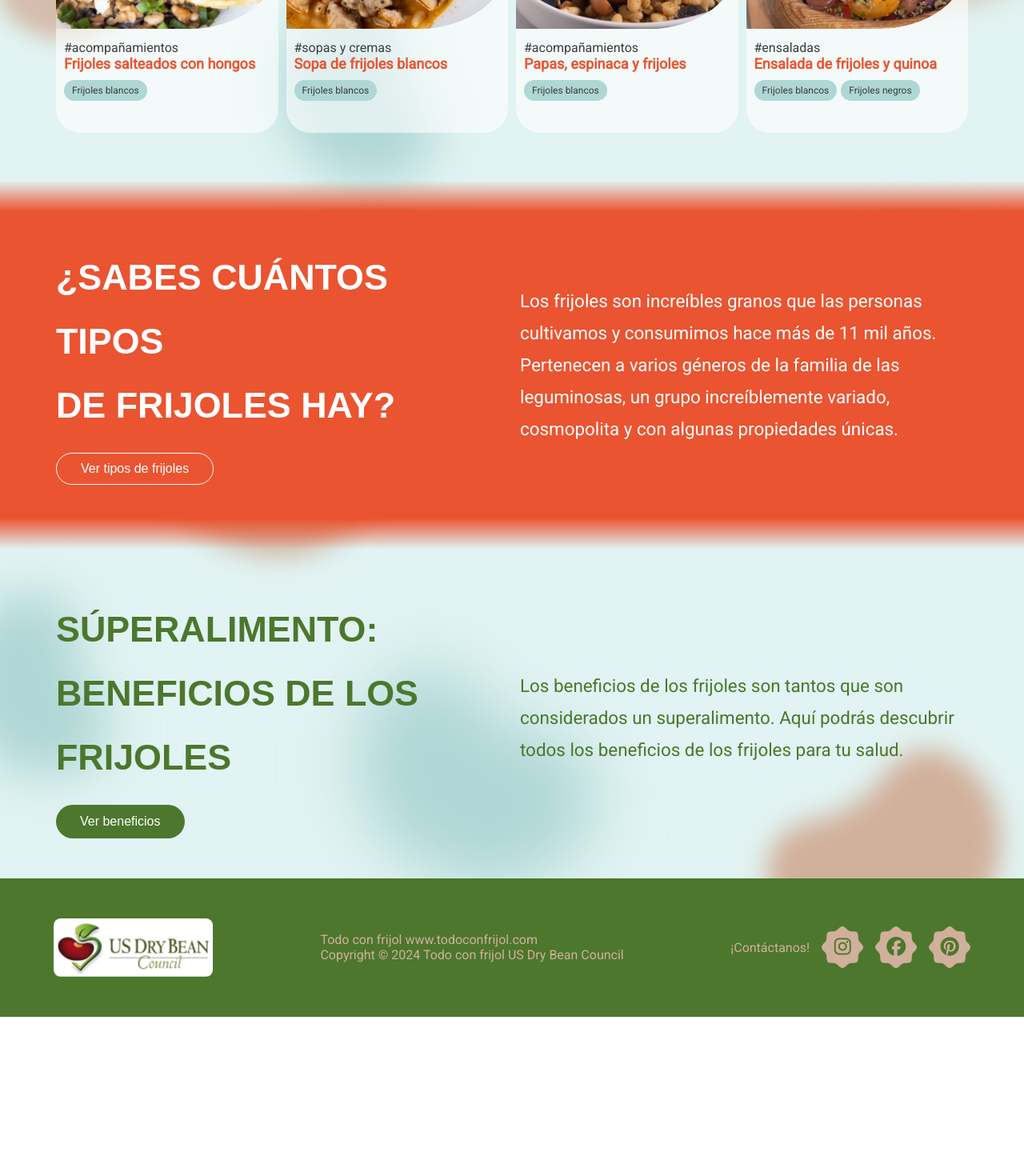
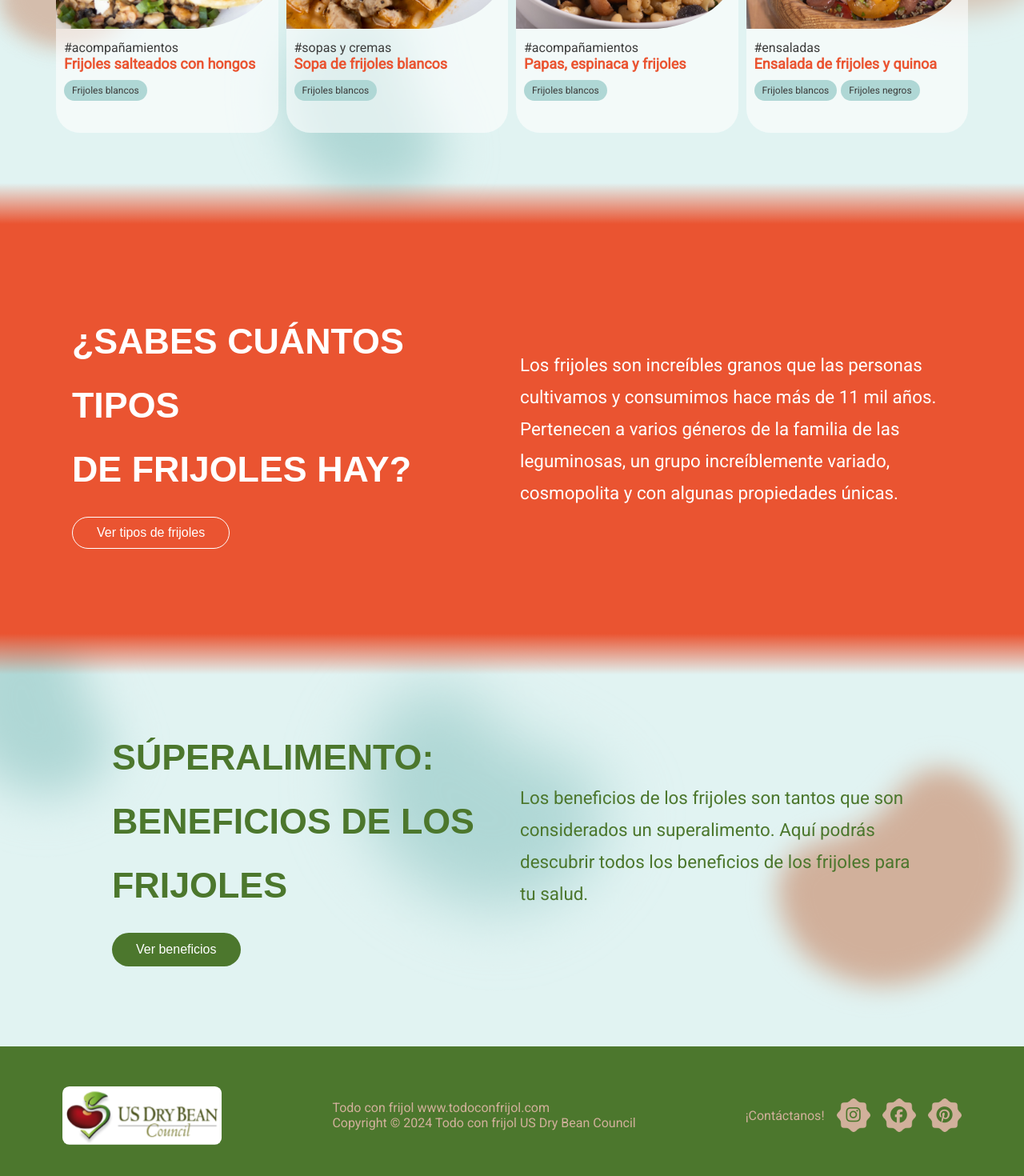
Before and after one commit to german-carosio/TCF, a React (Vite) app: page / in a window 1280 px wide. Shown: the part 734-2204 px from the top of the page at 80% size. Before the commit the page ends 2005 px from the top, so only its background shows below. Built offline with nearby package versions, Linux system fonts and the light colour scheme; a web font is replaced by a local one.

Commit message:
mejoras css y filtros de recetas en movil

```diff
--- a/src/App.css
+++ b/src/App.css
@@ -39,14 +39,6 @@ h3 {
 }
 
 
-.main {
-  width: 100%;
-  max-width: 1400px;
-  margin: 0 auto;
-  border-bottom: none;
-  padding: 70px 0;
-}
-
 
 /*Mensaje sin resultados busqueda*/
 .no-results-message {
@@ -59,8 +51,6 @@ h3 {
 
 
 @media (min-width: 768px) {
-  .main {
-    padding: 110px 0 50px 0;
-  }
+
 
 }
--- a/src/components/BeneficiosHome/BeneficiosHome.jsx
+++ b/src/components/BeneficiosHome/BeneficiosHome.jsx
@@ -5,6 +5,7 @@ import Boton from '../Boton/Boton';
 const BeneficiosHome = () => {
   return (
     <section className={styles.container}>
+      <div className={styles.container2}>
       <div>
         <h2 className={styles.title}>SÚPERALIMENTO: <br /> BENEFICIOS DE LOS <br /> FRIJOLES</h2>
         <Boton title={'Ver beneficios'} url={'/benefits'} />
@@ -12,6 +13,7 @@ const BeneficiosHome = () => {
       <div>
         <p>Los beneficios de los frijoles son tantos que son considerados un superalimento. Aquí podrás descubrir todos los beneficios de los frijoles para tu salud.</p>
       </div>
+      </div>
     </section>
   )
 }
--- a/src/components/BeneficiosHome/BeneficiosHome.module.css
+++ b/src/components/BeneficiosHome/BeneficiosHome.module.css
@@ -1,51 +1,62 @@
 
 .container {
     height: 100%;
-      display: flex;
-      flex-direction: column;
       color: var(--verde);
-      margin-top: 50px;
-      padding: 10px;
-      gap: 20px;
+      margin: 50px 0;
+      padding: 20px;
+
 }
 
-.container div {
+.container2{
+    display: flex;
+    flex-direction: column;
+    width: 100%;
+    max-width: 1400px;
+    margin: 0 auto;
+    gap: 20px;
+}
+
+.container2 div {
     width: 100%;
     display: flex;
     justify-content: center;
     flex-direction: column;
 }
 
-.container div h2 {
+.container2 div h2 {
     font-size: 1.5em;
       font-family: var(--tipografia2);
       margin-bottom: 20px; /* Añadir margen inferior para separar del botón */
 }
 
-.container div p {
+.container2 div p {
     font-size: 1em;
 }
 
 
 @media (min-width: 768px) {
     .container {
+        padding: 0 70px 0 70px;
+    }
+
+    .container2{
         flex-direction: row;
         height: max-content;
         padding: 0 70px 0 70px;
     }
 
-    .container div {
+    .container2 div {
         flex-direction: column;
     }
 
-    .container div h2 {
+    .container2 div h2 {
         font-size: 2.8em;
         font-family: var(--tipografia2);
         line-height: 80px;
         margin-bottom: 20px; /* Añadir margen inferior para separar del botón */
     }
 
-    .container div p {
+    .container2 div p {
         line-height: 40px;
         font-size: 1.4em;
     }
--- a/src/components/BeneficiosList/BeneficiosList.module.css
+++ b/src/components/BeneficiosList/BeneficiosList.module.css
@@ -69,7 +69,7 @@
 
 @media (min-width: 1150px) {
   .cardsContainer {
-    height: 500px;
+    height: 410px;
     grid-template-columns: repeat(3, 1fr);
     gap: 0;
 }
--- a/src/components/FilterContainer/FilterContainer.jsx
+++ b/src/components/FilterContainer/FilterContainer.jsx
@@ -1,4 +1,4 @@
-import React from 'react';
+import React, { useState } from 'react';
 import { useNavigate } from 'react-router-dom';
 import { useRecipesContext } from '../../context/RecipesContext';
 import styles from './FilterContainer.module.css';
@@ -6,6 +6,7 @@ import styles from './FilterContainer.module.css';
 const FilterContainer = ({ selectedCategory, setSelectedCategory, searchTerm }) => {
     const { categories } = useRecipesContext();
     const navigate = useNavigate();
+    const [isDropdownOpen, setIsDropdownOpen] = useState(false);
 
     const handleCategoryClick = (categoryName) => {
         setSelectedCategory(categoryName);
@@ -15,13 +16,22 @@ const FilterContainer = ({ selectedCategory, setSelectedCategory, searchTerm })
             const category = categories.find(category => category.name === categoryName);
             navigate(`/recipes/category/${category.url}`);
         }
+        setIsDropdownOpen(false); // Cierra el desplegable al hacer clic en una categoría
     };
 
     const displayedCategories = categories.slice(0, 4);
 
+    const toggleDropdown = () => {
+        setIsDropdownOpen(!isDropdownOpen);
+    };
+
     return (
-        <>
-            <div className={styles.filter}>
+        <div className={styles.filterContainer}>
+            <div className={styles.dropdownToggle} onClick={toggleDropdown}>
+                Categorías
+                <i className={`fas ${isDropdownOpen ? 'fa-chevron-up' : 'fa-chevron-down'}`} />
+            </div>
+            <div className={`${styles.filter} ${isDropdownOpen ? styles.show : ''}`}>
                 <button
                     className={`${styles.categoryButton} ${selectedCategory === '' && !searchTerm ? styles.active : ''}`}
                     onClick={() => handleCategoryClick('')}
@@ -38,7 +48,7 @@ const FilterContainer = ({ selectedCategory, setSelectedCategory, searchTerm })
                     </button>
                 ))}
             </div>
-        </>
+        </div>
     );
 };
 
--- a/src/components/FilterContainer/FilterContainer.module.css
+++ b/src/components/FilterContainer/FilterContainer.module.css
@@ -1,11 +1,30 @@
-.filter {
+.filterContainer {
     padding: 20px;
-    display: flex;
-    flex-wrap: wrap;
-    justify-content: space-around;
-    margin-bottom: 10px;
     background: var(--celeste2);
     border-radius: 30px 30px 0 0;
+    position: relative;
+    margin-bottom: 10px;
+}
+
+.dropdownToggle {
+    display: none;
+    cursor: pointer;
+    font-size: 18px;
+    text-align: center;
+    border-radius: 5px;
+}
+
+.dropdownToggle i {
+    font-size: 0.6em;
+}
+
+.filter {
+    display: flex;
+    flex-direction: column;
+    margin-top: 15px;
+    padding: 10px;
+    border-radius: 30px;
+    background-color: #fff;
 }
 
 .categoryButton {
@@ -23,3 +42,35 @@
 .categoryButton.active {
     background-color: var(--celeste2);
 }
+
+.show {
+    display: flex !important; /* Mostrar cuando se abra el desplegable */
+}
+
+@media (min-width: 768px) {
+    .dropdownToggle {
+        display: none;
+    }
+
+    .filter {
+        display: flex; /* Mostrar por defecto en pantallas grandes */
+        flex-direction: row;
+        justify-content: space-around;
+        background: none;
+        margin-top: 0;
+        padding: 0;
+    }
+}
+
+@media (max-width: 767px) {
+    .dropdownToggle {
+        display: flex;
+        align-items: center;
+        justify-content: center;
+        gap: 10px;
+    }
+
+    .filter {
+        display: none; /* Ocultar por defecto en móviles */
+    }
+}
--- a/src/components/Margin/Margin.module.css
+++ b/src/components/Margin/Margin.module.css
@@ -1,11 +1,14 @@
 .container {
     position: relative;
-    padding: 0 10px 0 10px;
+    padding: 70px 20px 0 20px;
+    width: 100%;
+    max-width: 1400px;
+    margin: 0 auto;
 }
 
 @media (min-width: 768px) {
     .container {
-        padding: 0 70px 0 70px;
+        padding: 110px 70px 0 70px;
     }
 
 }
--- a/src/components/TiposHome/TiposHome.jsx
+++ b/src/components/TiposHome/TiposHome.jsx
@@ -5,6 +5,7 @@ import Boton2 from '../Boton2/Boton2';
 const TiposHome = () => {
   return (
     <section className={styles.container}>
+      <div className={styles.container2}>
         <div>
           <h2 className={styles.title}>¿SABES CUÁNTOS TIPOS <br /> DE FRIJOLES HAY?</h2>
           <Boton2 title={'Ver tipos de frijoles'} url={'/tipos'} textColor="#fff"
@@ -13,6 +14,7 @@ const TiposHome = () => {
         <div>
           <p>Los frijoles son increíbles granos que las personas cultivamos y consumimos hace más de 11 mil años. Pertenecen a varios géneros de la familia de las leguminosas, un grupo increíblemente variado, cosmopolita y con algunas propiedades únicas.</p>
         </div>
+      </div>
     </section>
   );
 }
--- a/src/components/TiposHome/TiposHome.module.css
+++ b/src/components/TiposHome/TiposHome.module.css
@@ -1,51 +1,58 @@
 
   .container {
-      height: 100%;
-      display: flex;
-      flex-direction: column;
       background: linear-gradient(to bottom, transparent 2%, var(--naranja) 10%, var(--naranja) 90%, transparent 98%);
       color: #fff;
       margin-top: 50px;
-      padding: 80px 10px 80px 10px;
-      gap: 20px;
+      padding: 80px 20px 80px 20px;
   }
 
-  .container div {
+  .container2{
+    display: flex;
+    flex-direction: column;
+    gap: 20px;
+    height: 100%;
+    width: 100%;
+    max-width: 1400px;
+    margin: 0 auto;
+  }
+
+  .container2 div {
       width: 100%;
       display: flex;
       justify-content: center;
       flex-direction: column;
   }
 
-  .container div h2 {
+  .container2 div h2 {
       font-size: 1.5em;
       font-family: var(--tipografia2);
       margin-bottom: 20px; /* Añadir margen inferior para separar del botón */
   }
 
-  .container div p {
+  .container2 div p {
       font-size: 1em;
   }
 
   @media (min-width: 768px) {
-    .container {
+
+      .container2 {
         flex-direction: row;
         height: 480px;
         padding: 0 70px 0 70px;
     }
 
-    .container div {
+    .container2 div {
         flex-direction: column;
     }
 
-    .container div h2 {
+    .container2 div h2 {
         font-size: 2.8em;
         font-family: var(--tipografia2);
         line-height: 80px;
         margin-bottom: 20px; /* Añadir margen inferior para separar del botón */
     }
 
-    .container div p {
+    .container2 div p {
         line-height: 40px;
         font-size: 1.4em;
     }
--- a/src/pages/Tipos.jsx
+++ b/src/pages/Tipos.jsx
@@ -33,7 +33,7 @@ const Tipos = () => {
 
       <Margin>
         <Title txt={'Aprende los beneficios del consumo de frijoles'} />
-        <List data={tiposDeFrijoles}  url={'/tipos/detail/'} />
+        <List data={tiposDeFrijoles} url={'#'}  /* url={'/tipos/detail/'} */ />
 
       </Margin>
     </div>
--- a/src/partials/Footer/Footer.jsx
+++ b/src/partials/Footer/Footer.jsx
@@ -4,6 +4,7 @@ import styles from './Footer.module.css'; // Importa el archivo CSS modular
 const Footer = () => {
     return (
         <footer className={styles.container}>
+            <section className={styles.container2}>
                 <img src="/img/web/us dry bean.svg" alt="us dry bean" />
                 <div className={styles.txt}>
                     <p>Todo con frijol www.todoconfrijol.com <br />
@@ -26,6 +27,8 @@ const Footer = () => {
                     </div>
 
                 </div>
+            </section>
+
         </footer>
     );
 }
--- a/src/partials/Footer/Footer.module.css
+++ b/src/partials/Footer/Footer.module.css
@@ -4,18 +4,22 @@
     background: var(--verde);
     color: #fff;
     width: 100%;
+    padding: 50px 10px;
+    color: var(--footer);
+    margin-top: 100px;
+}
+
+.container2{
     max-width: 1400px;
-    padding: 50px 10px;
     margin: 0 auto;
     display: flex;
     justify-content: center;
     align-items: center;
     flex-direction: column;
     gap: 40px;
-    color: var(--footer);
 }
 
-.container img {
+.container2 img {
     width: 200px;
 }
 
@@ -41,15 +45,15 @@
     background-size: cover;
     background-repeat: no-repeat;
     background-position: center;
-    width: 52px;
-    height: 52px;
+    width: 42px;
+    height: 42px;
     display: flex;
     justify-content: center;
     align-items: center;
 }
 
 .icon {
-    font-size: 1.5em;
+    font-size: 1.3em;
     margin: 0 10px;
     transition: color 0.3s ease;
     color: var(--verde);
@@ -62,9 +66,8 @@
 
 @media (min-width: 768px) {
 
-    .container {
+    .container2 {
         flex-direction: row;
-        padding: 50px 0;
         justify-content: space-around;
         gap: 0;
     }
```
Lines whose indentation alone changed are shown as unchanged.
